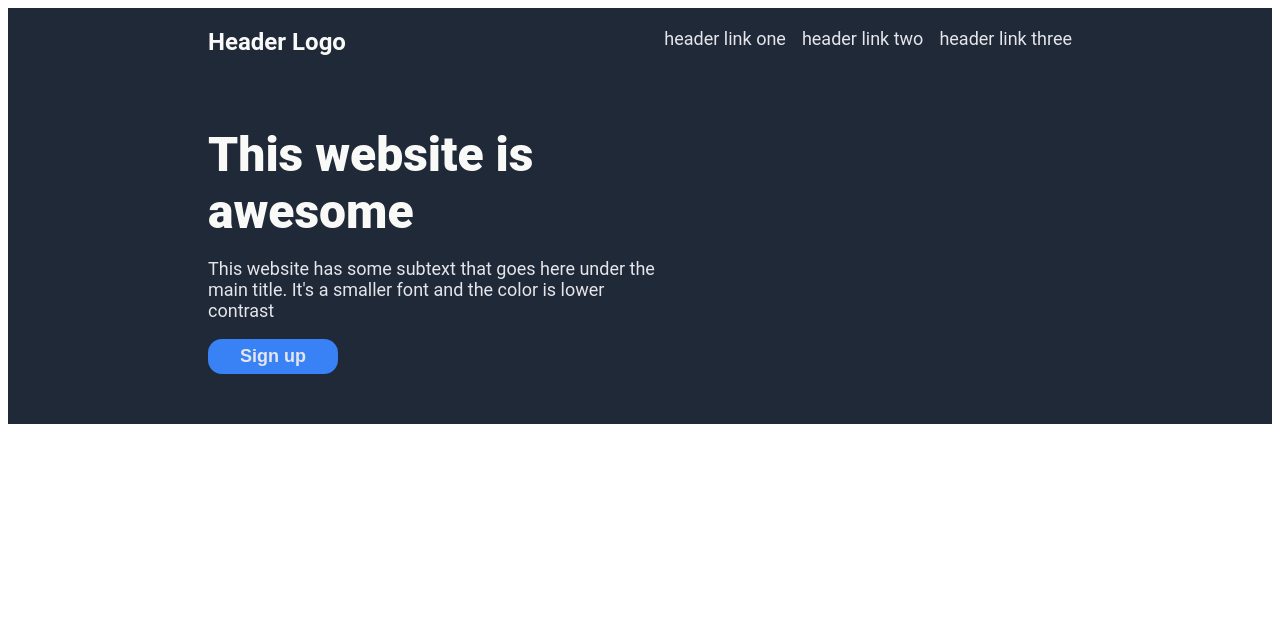
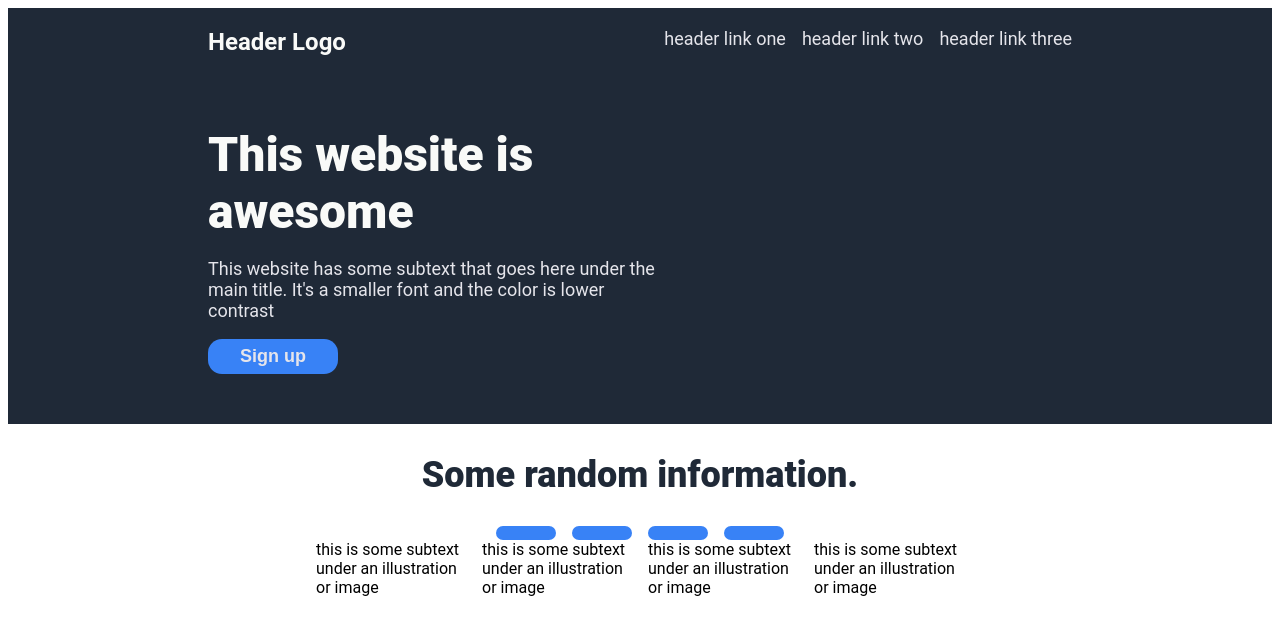
Before and after one commit to StanimirKosev/odin-landingPage, a plain HTML site: page index.html in a window 1280 px wide. Drawn offline with Linux system fonts and the light colour scheme.

Commit message:
Work on Section 2

```diff
--- a/index.html
+++ b/index.html
@@ -22,6 +22,23 @@
         <!--<div class="forimg">this is a placeholder for an image</div>-->
     </div>
 
+    <!-- Section 2 -->
+    <div class="content2">
+        <div class="title">Some random information.</div>
+        <ul class="sec2buttons">
+            <button></button>
+            <button></button>
+            <button></button>
+            <button></button>
+        </ul>
+        <ul class="sec2li">
+            <li class="li">this is some subtext under an illustration or image</li>
+            <li class="li">this is some subtext under an illustration or image</li>
+            <li class="li">this is some subtext under an illustration or image</li>
+            <li class="li">this is some subtext under an illustration or image</li>
+        </ul>
+
+    </div>
 
 
 
--- a/style.css
+++ b/style.css
@@ -1,7 +1,7 @@
 body{
     font-family: Roboto, sans-serif;
 }
-
+/*Header*/
 .header{
     display: flex;
     justify-content: space-between;
@@ -26,7 +26,7 @@ ul{
     gap: 16px
 }
 
-
+/*Content 1*/
 
 .content1 {
     background-color: #1f2937;
@@ -59,3 +59,26 @@ button{
     border:0;
     border-radius:14px;
 }
+
+/*Content 2*/
+.title {
+    display:flex;
+    justify-content: center;
+    font-size:36px;
+    font-weight: 900;
+    color: #1f2937;
+    padding:30px;
+}
+
+.sec2li{
+    display:flex;
+    justify-content: center;
+}
+.li{
+    max-width: 150px;
+}
+.sec2buttons{
+    display:flex;
+    justify-content: center;
+    background-color: white;
+}
```
Lines whose indentation alone changed are shown as unchanged.
